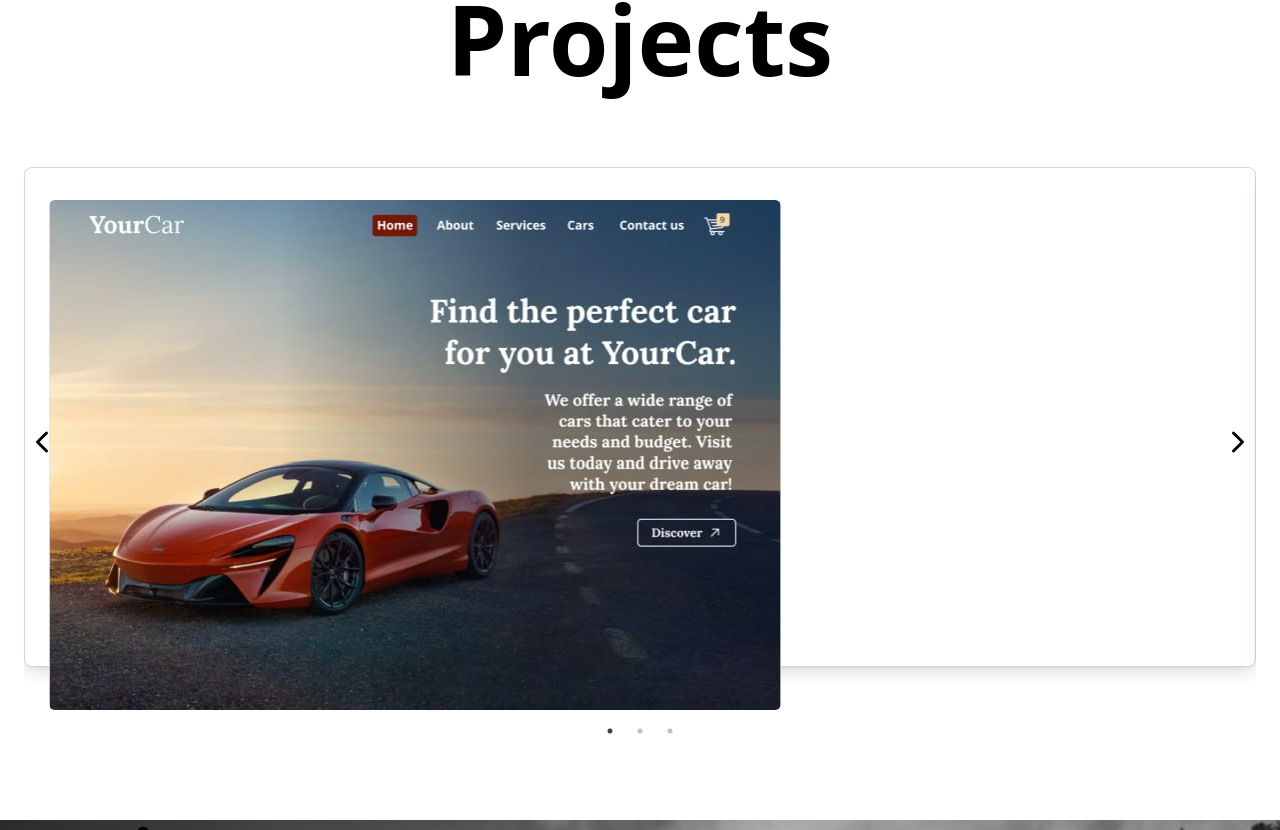
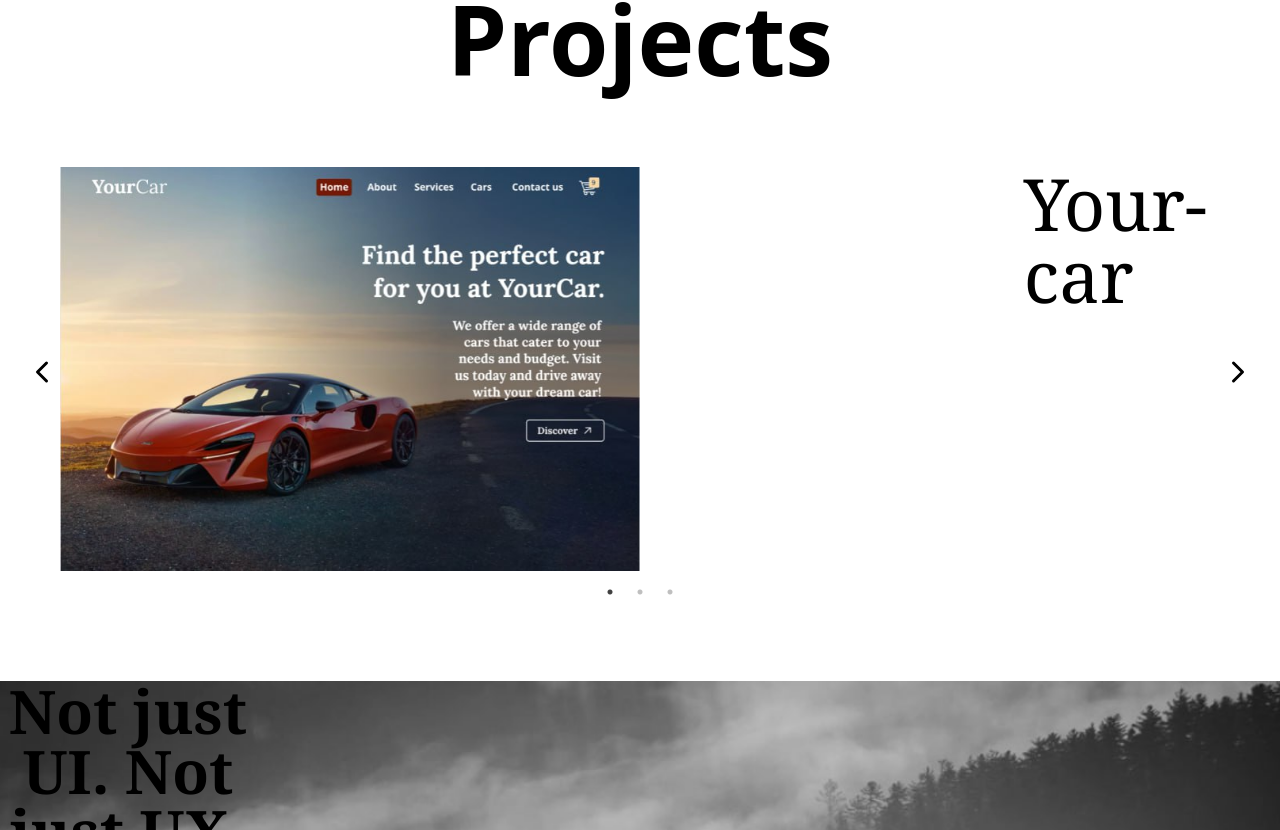
Before and after one commit to Naolag/Portfolio, a React (Vite) app in the folder portfolio/: page / in a window 1280 px wide. Shown: the part 1750-2580 px from the top of the page. Built offline with nearby package versions, Linux system fonts and the light colour scheme.

Commit message:
i gave adjustable position for the images in the array and put the name of the element at the top beside the image src/Pages/Project.jsx

```diff
--- a/portfolio/src/Pages/About.jsx
+++ b/portfolio/src/Pages/About.jsx
@@ -1,7 +1,7 @@
 export default function About(){
     return(
         <section className="relative w-full min-h-screen bg-center bg-cover bg-box bg-no-repeat  flex align-cent justify-center">
-            <div className="text-[#CE9178] opacity-30 text-9xl absolute top-10 left-10 font-mono font-bold">Skill set</div>
+            <div className="text-[#CE9178] opacity-30 text-9xl absolute top-10 left-56 font-mono font-bold">Skill set</div>
             <div className="text-8xl"> </div>
             <div className="absolute left-10">
             <img src="public/Assets/React.svg" alt="React-logo" className=" h-48 w-48"/>
@@ -20,9 +20,7 @@ export default function About(){
             <div className="absolute left-10 bottom-52 ">
             <img src="/Assets/JS.png" alt="Javascript-logo" className=" h-32 w-32"/>
             </div>
-            <div className="absolute right-[38%] bottom-56 ">
-            <img src="/Assets/SQL.jpg" alt="SQL-logo" className=" h-48 w-48"/>
-            </div>
+
             <div className="absolute text-slate-900 felex alighn-center justify-center top-[49%] left-[21%] font-mono drop-shadow-[0_0_10px_rgba(255,255,255,0.3)] text-3xl">
                 <p className="text-[#569CD6]">{"Const developer:{"}</p>
                 <div className="ml-5">
--- a/portfolio/src/Pages/Project.jsx
+++ b/portfolio/src/Pages/Project.jsx
@@ -31,6 +31,7 @@ function PrevArrow(props) {
 const data = [
     {
       image: "/Assets/Your-car.jpg",
+      name:"Your-car",
       description:
         "The Porsche 911 is a true icon in the sports car world, known for its sleek design and superior handling.",
       Languages:" React, Taiwlid CSS",
@@ -39,6 +40,7 @@ const data = [
     },
     {
       image: "/Assets/about.png",
+      name:"Your car",
       description:
         "The Porsche 911 is a true icon in the sports car world, known for its sleek design and superior handling.",
       Languages:" React, Taiwlid CSS",
@@ -47,6 +49,7 @@ const data = [
     },
     {
       image: "/Assets/code.jpeg",
+      name:"Your car",
       description:
         "The Porsche 911 is a true icon in the sports car world, known for its sleek design and superior handling.",
       Languages:" React, Taiwlid CSS",
@@ -90,15 +93,17 @@ function Cars() {
           <Slider {...settings}>
             {data.map((d, i) => (
               <div key={i}> {/* This adds spacing between slides */}
-                <div className="h-[500px] border border-gray-300 rounded-lg shadow-lg px-6 py-8 bg-white flex flex-col justify-between">
-                    <div>
-                  <img
-                    src={d.image}
-                    alt={d.name}
-                    className=" h-auto object-contain  rounded-md"
-                  />
-                  </div>
-
+                <div className="flex gap-96">
+                    <div className="pl-9">
+                          <img
+                              src={d.image}
+                              className="h-auto max-h-[600px]"/>
+                    </div>
+                    <div className="">
+                        <div className="text-7xl font-serif">
+                            {d.name}
+                            </div>
+                    </div>
                 </div>
               </div>
             ))}
```
